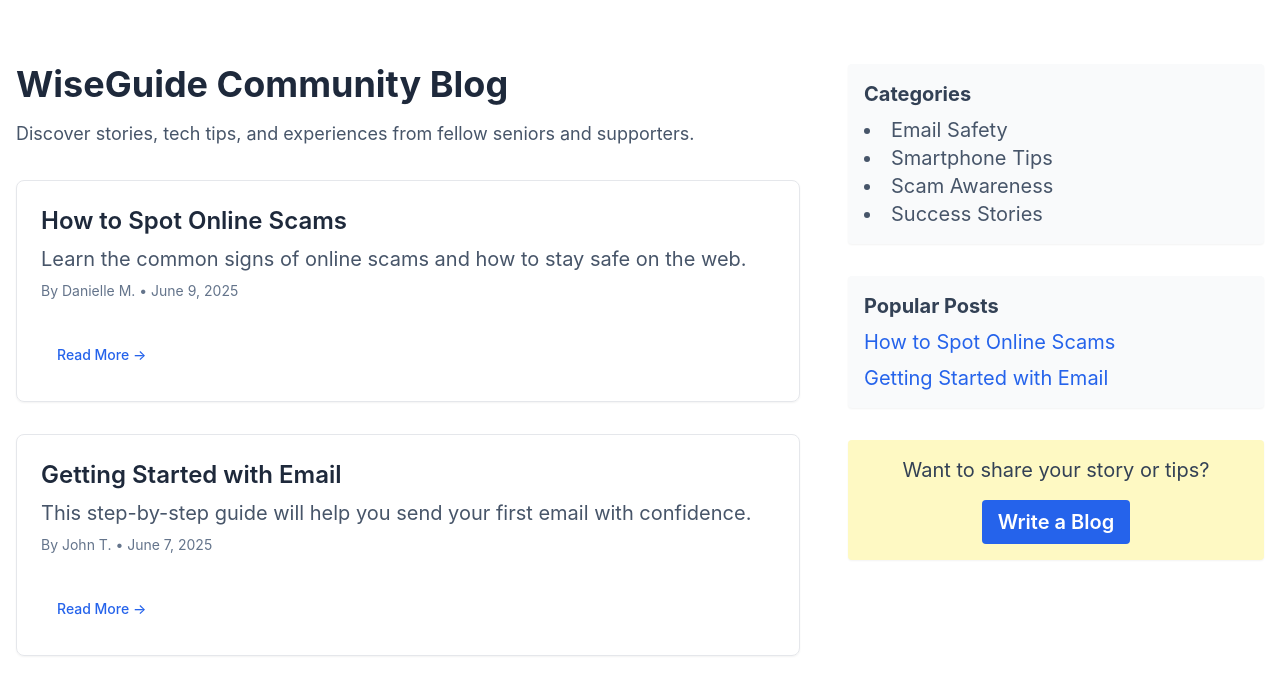
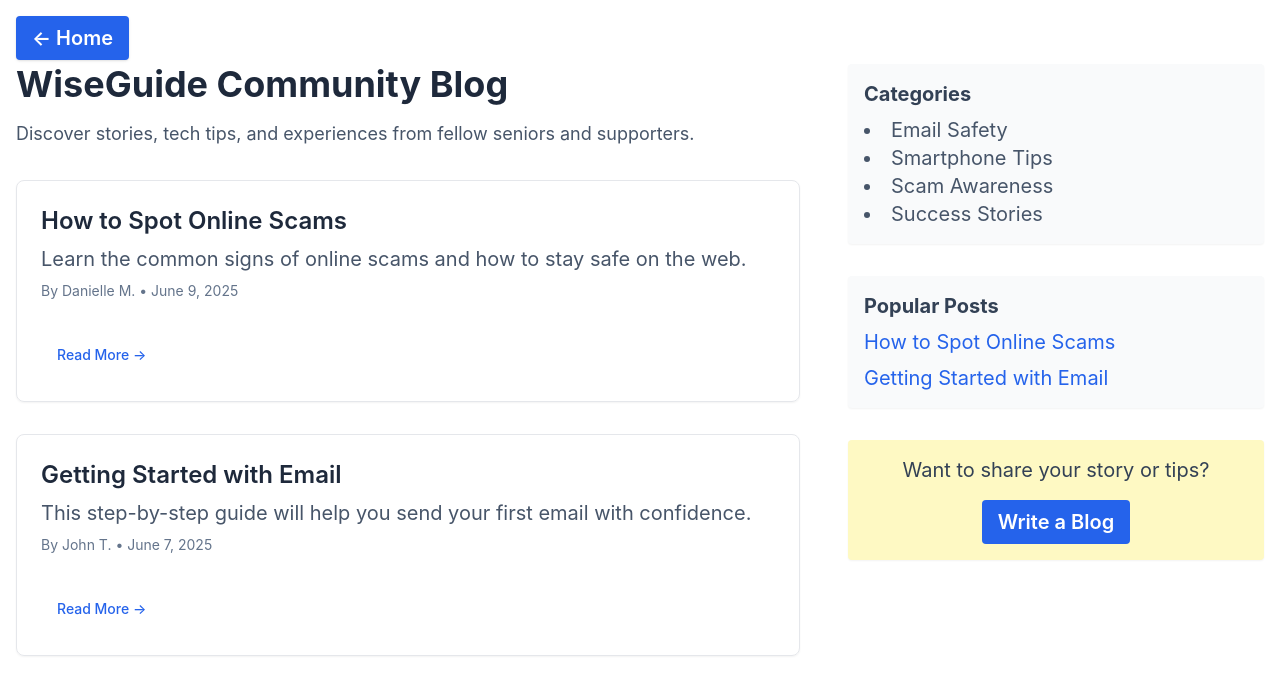
Before and after one commit to dannisherman/wiseguidepdf, a React (Vite) app: page /blog in a window 1280 px wide. Shown: the top 694 px of the page. Built offline with nearby package versions, Linux system fonts and the light colour scheme.

Commit message:
Fix path import for Vite config

```diff
--- a/src/pages/About.tsx
+++ b/src/pages/About.tsx
@@ -1,5 +1,6 @@
 import React from 'react';
 import { Link } from 'react-router-dom';
+
 
 const About: React.FC = () => {
   return (
--- a/src/pages/Blog.tsx
+++ b/src/pages/Blog.tsx
@@ -39,6 +39,14 @@ const Blog: React.FC = () => {
           <p className="text-lg text-slate-600 mb-8">
             Discover stories, tech tips, and experiences from fellow seniors and supporters.
           </p>
+           {/* Top-left Home button */}
+                <div className="absolute top-4 left-4">
+                  <Link to="/">
+                    <button className="bg-blue-600 hover:bg-blue-700 text-white font-semibold px-4 py-2 rounded shadow">
+                      ← Home
+                    </button>
+                  </Link>
+                </div>
 
           {/* Blog Posts */}
           <div className="space-y-8">
```
